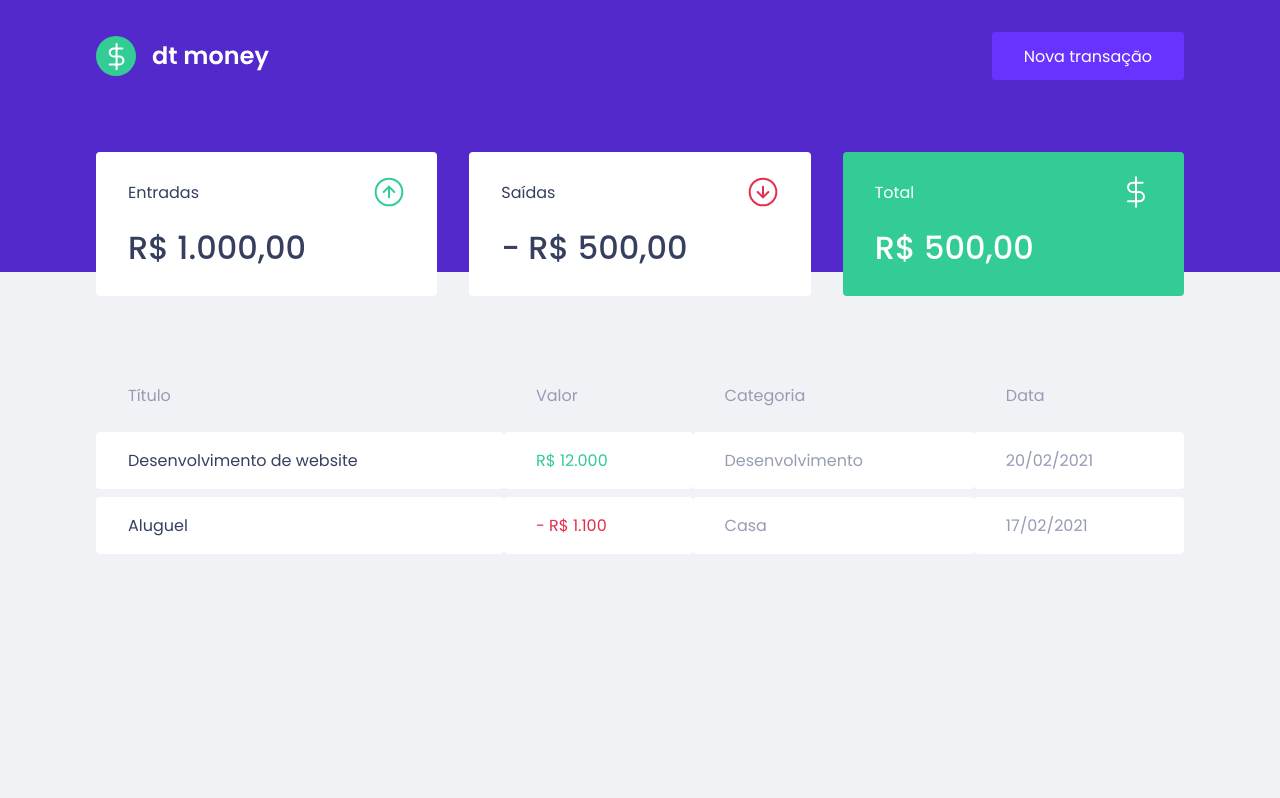
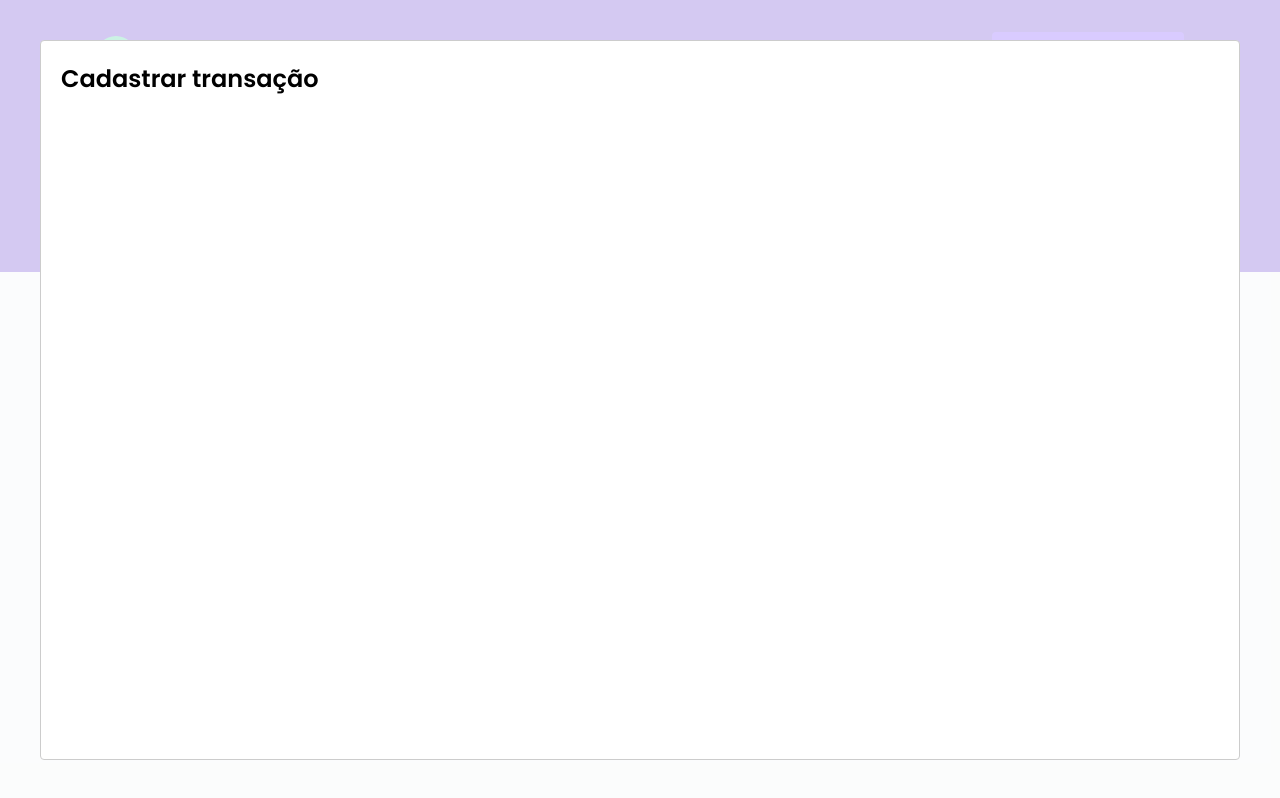
Before and after one commit to carloscenci/ignite_02_dtmoney, a React (Create React App) app: page / in a window 1280 px wide. Both pictures are taken after a click on the button "Nova transação". Built offline with nearby package versions, Linux system fonts and the light colour scheme; no server answers; what miragejs would draw is missing.

Commit message:
Configure react modal

```diff
--- a/package.json
+++ b/package.json
@@ -7,6 +7,7 @@
     "miragejs": "^0.1.41",
     "react": "^17.0.2",
     "react-dom": "^17.0.2",
+    "react-modal": "^3.14.3",
     "react-scripts": "4.0.3",
     "styled-components": "^5.3.0",
     "web-vitals": "^1.0.1"
@@ -19,6 +20,7 @@
     "@types/node": "^12.0.0",
     "@types/react": "^17.0.0",
     "@types/react-dom": "^17.0.0",
+    "@types/react-modal": "^3.12.1",
     "@types/styled-components": "^5.1.12",
     "typescript": "^4.1.2"
   },
--- a/src/App.tsx
+++ b/src/App.tsx
@@ -1,12 +1,33 @@
+import { useState } from "react";
+import Modal from "react-modal";
 import { Dashboard } from "./components/Dashboard";
 import { Header } from "./components/Header";
+import { NewTransactionModal } from "./components/NewTransactionModal";
 import { GlobalStyle } from "./styles/global";
 
+Modal.setAppElement('#root');
+
 export function App() {
+  const [isNewTransactionModalOpen, setIsNewTransactionModalOpen] = useState(false)
+
+    function handleOpenNewTransactionModal() {
+        setIsNewTransactionModalOpen(true)
+    }
+
+    function handleCloseNewTransactionModal() {
+        setIsNewTransactionModalOpen(false)
+    }
+
   return (
     <>
-      <Header />
+      <Header onOpenNewTransactionModal={handleOpenNewTransactionModal} />
       <Dashboard />
+
+      <NewTransactionModal
+        isOpen={isNewTransactionModalOpen}
+        onRequestClose={handleCloseNewTransactionModal}
+      />
+
       <GlobalStyle />
     </>
   );
--- a/src/components/Header/index.tsx
+++ b/src/components/Header/index.tsx
@@ -1,14 +1,21 @@
 import logoImg from '../../assets/logo.svg'
+
 import { Container, Content } from './styles'
 
-export function Header() {
+interface HeaderProps {
+    onOpenNewTransactionModal: () => void;
+}
+
+export function Header({onOpenNewTransactionModal}: HeaderProps) {
     return (
         <Container>
             <Content>
                 <img src={logoImg} alt="DT Money"/>
-                <button type="button">
+                <button type="button" onClick={onOpenNewTransactionModal}>
                     Nova transação
                 </button>
+
+
             </Content>
         </Container>
     )
--- /dev/null
+++ b/src/components/NewTransactionModal/index.tsx
@@ -0,0 +1,20 @@
+import Modal from 'react-modal'
+import { Container } from '../Summary/styles'
+
+interface NewTransactionModalProps {
+    isOpen: boolean;
+    onRequestClose: () => void;
+}
+
+export function NewTransactionModal({isOpen, onRequestClose}: NewTransactionModalProps) {
+    return (
+        <Container>
+            <Modal
+                isOpen={isOpen}
+                onRequestClose={onRequestClose}
+            >
+                <h2>Cadastrar transação</h2>
+            </Modal>
+        </Container>
+    )
+}
--- /dev/null
+++ b/src/components/NewTransactionModal/styles.ts
@@ -0,0 +1,5 @@
+import styled from 'styled-components'
+
+export const Container = styled.div`
+
+`;
```
Also changed, not shown: 1 other file (tests, documents, lock files or other folders).
